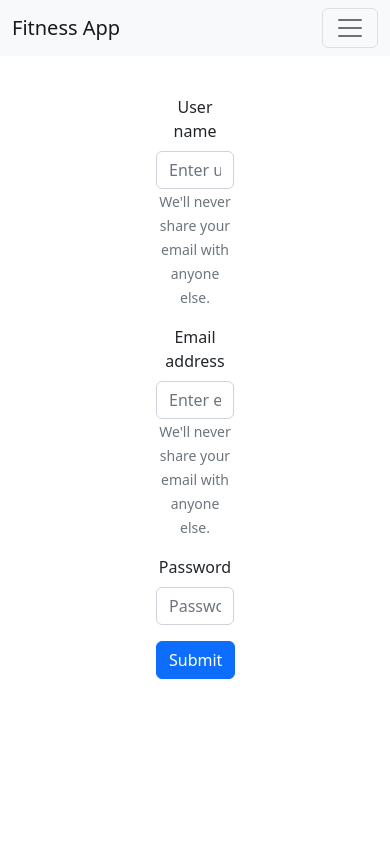
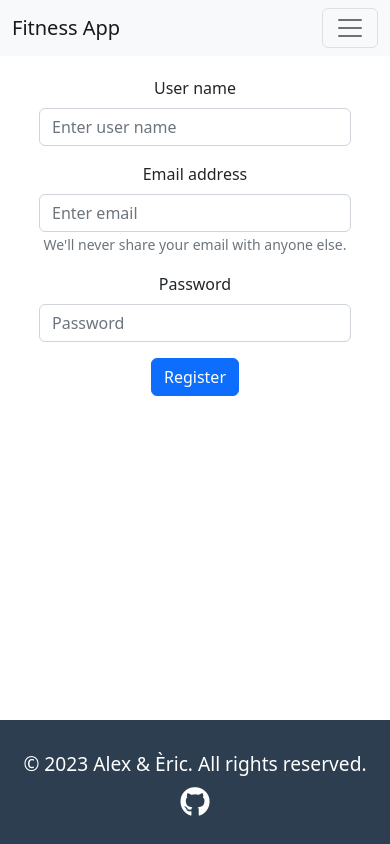
Before and after one commit to Alex-Eric/fitness-app-client, a React (Create React App) app: page /register in a window 390 px wide. Built offline with nearby package versions, Linux system fonts and the light colour scheme; no server answers.

Commit message:
Modified Exercise detail on responsive mobile, add a favicon, Add a footer copyright, Logo now redirect to Homepage, Sign up has validation, responsive login and register done

```diff
--- a/public/index.html
+++ b/public/index.html
@@ -24,7 +24,8 @@
       work correctly both with client-side routing and a non-root public URL.
       Learn how to configure a non-root public URL by running `npm run build`.
     -->
-    <title>React App</title>
+    <link rel="stylesheet" href="https://cdnjs.cloudflare.com/ajax/libs/font-awesome/5.15.3/css/all.min.css" />
+    <title>Fitness App</title>
   </head>
   <body>
     <noscript>You need to enable JavaScript to run this app.</noscript>
--- a/src/App.js
+++ b/src/App.js
@@ -10,6 +10,7 @@ import Login from "./pages/Login";
 import Register from "./pages/Register";
 import { useEffect, useState } from "react";
 import axios from "axios";
+import Footer from "./components/Footer";
 
 function App() {
   const [muscles, setMuscles] = useState(null);
@@ -44,6 +45,7 @@ function App() {
         <Route path="/login" element={<Login />} />
         <Route path="/register" element={<Register />} />
       </Routes>
+      <Footer />
     </div>
   );
 }
--- a/src/components/ExerciseForm.js
+++ b/src/components/ExerciseForm.js
@@ -155,7 +155,6 @@ function ExerciseForm(props) {
         </FloatingLabel>
         <br />
         <Button
-          variant="danger"
           type="submit"
           style={{ width: "30%", "margin-bottom": "30px" }}
         >
--- /dev/null
+++ b/src/components/Footer.js
@@ -0,0 +1,24 @@
+export default function Footer() {
+  return (
+    <footer>
+      <div className="container">
+        <div className="row">
+          <div className="col">
+            <p>
+              &copy; 2023 Alex & Èric. All rights reserved.{" "}
+            </p>
+            <p className="social-icons">
+              <a
+                href="https://github.com/Alex-Eric"
+                target="_blank"
+                rel="noreferrer"
+                >
+                <i class="fab fa-github"></i>
+              </a>
+                  </p>
+          </div>
+        </div>
+      </div>
+    </footer>
+  );
+}
--- a/src/components/Navbar.js
+++ b/src/components/Navbar.js
@@ -5,6 +5,7 @@ import Nav from "react-bootstrap/Nav";
 import Navbar from "react-bootstrap/Navbar";
 import { LinkContainer } from "react-router-bootstrap";
 import { AuthContext } from "../context/auth.context";
+import Logo from "./../images/logo.png"
 
 function NavbarF() {
   const { isLoggedIn, user, logOutUser } = useContext(AuthContext);
@@ -12,7 +13,9 @@ function NavbarF() {
   return (
     <Navbar bg="light" expand="lg" sticky="top" collapseOnSelect>
       <Container>
-        <Navbar.Brand>Fitness App</Navbar.Brand>
+        <LinkContainer to="/">
+          <Navbar.Brand>Fitness App</Navbar.Brand>
+        </LinkContainer>
         <Navbar.Toggle aria-controls="basic-navbar-nav" />
         <Navbar.Collapse id="basic-navbar-nav">
           <Nav className="me-auto">
@@ -32,12 +35,16 @@ function NavbarF() {
           <Nav>
             {isLoggedIn ? (
               <>
-              <div className="user">
-                <Navbar.Brand>{user && user.name.charAt(0).toUpperCase() + user.name.slice(1).toLowerCase()}</Navbar.Brand>
+                <div className="user">
+                  <Navbar.Brand>
+                    {user &&
+                      user.name.charAt(0).toUpperCase() +
+                        user.name.slice(1).toLowerCase()}
+                  </Navbar.Brand>
                 </div>
-                <div style={{"margin":"10px"}}>
-                <Button onClick={logOutUser}>Log out</Button>
-              </div>
+                <div style={{ margin: "0 10px" }}>
+                  <Button onClick={logOutUser}>Log out</Button>
+                </div>
               </>
             ) : (
               <div className="login-register">
--- a/src/index.css
+++ b/src/index.css
@@ -1,4 +1,7 @@
 body {
+  position: relative;
+  min-height: 100vh;
+  padding-bottom: 200px;
   margin: 0;
   font-family: -apple-system, BlinkMacSystemFont, 'Segoe UI', 'Roboto', 'Oxygen',
     'Ubuntu', 'Cantarell', 'Fira Sans', 'Droid Sans', 'Helvetica Neue',
@@ -33,8 +36,15 @@ code {
   align-items: center
 }
 
+/*Navbar login*/
+
 .login-register{
   display: flex
+}
+
+/* Login and register page */
+.login-register-page{
+  margin: 20px 35%
 }
 
 /* Estilos generales */
@@ -95,6 +105,19 @@ nav a {
   margin-bottom: 20px;
 }
 
+
+
+/* Exercise Details*/
+
+.display-exercise-details{
+  width: 40%;
+  position: fixed;
+  right: 0px;
+}
+
+.display-exercise-half-screen{
+  width: 60%;
+}
 
 /* Sección de introducción */
 
@@ -252,6 +275,31 @@ footer p {
   }
 }
 
+
+/* FOOTER COPYRIGHT*/
+
+footer {
+  background-color: #2c3e50;
+  color: #fff;
+  padding: 30px 0;
+  position: absolute;
+  left: 0;
+  bottom: 0;
+  width: 100%;
+  padding-bottom: 20px;
+}
+
+
+.social-icons a {
+  color: #fff;
+  font-size: 30px;
+}
+
+.social-icons a:hover {
+  color: #e67e22;
+}
+
+
 @media screen and (max-width:991px) {
   .user{
     display: block;
@@ -260,4 +308,20 @@ footer p {
   .login-register{
     display: block
   }
+  .display-exercise-details{
+    width: 100%;
+    position: fixed;
+    top: 50%;
+    left: 50%;
+    transform: translate(-50%, -50%);
+    overflow: scroll;
+    max-height: 80%;
+  }
+  .display-exercise-half-screen{
+    width: 100%;
+    opacity: 0.1
+  }
+  .login-register-page{
+    margin: 20px 10%
+  }
 }
--- a/src/pages/ExerciseDetail.js
+++ b/src/pages/ExerciseDetail.js
@@ -1,8 +1,9 @@
 import axios from "axios";
-import { useEffect, useState } from "react";
+import { useContext, useEffect, useState } from "react";
 import { Button, Spinner } from "react-bootstrap";
 import { useNavigate } from "react-router-dom";
 import ExerciseForm from "../components/ExerciseForm";
+import { AuthContext } from "../context/auth.context";
 
 function ExerciseDetail(props) {
   const [name, setName] = useState("");
@@ -11,6 +12,7 @@ function ExerciseDetail(props) {
   const [validated, setValidated] = useState(false);
 
   const { id } = props;
+  const { user } = useContext(AuthContext);
   const [exercise, setExercise] = useState(null);
   const [update, setUpdate] = useState(true);
   const [updateName, setUpdateName] = useState("Update");
@@ -24,8 +26,8 @@ function ExerciseDetail(props) {
           `http://localhost:5005/api/exercises/${id}`
       )
       .then((response) => {
-        console.log("id: ",id)
-        console.log("response: ",response.data)
+        console.log("id: ", id);
+        console.log("response: ", response.data);
         setExercise(response.data);
         setName(response.data.name);
         setType(response.data.type);
@@ -41,7 +43,7 @@ function ExerciseDetail(props) {
       .delete(`${process.env.REACT_APP_API_URL}/exercises/${id}`)
       .then(() => {
         navigate("/exercises");
-      props.setIdCallback("")
+        props.setIdCallback("");
       })
       .catch((error) => {
         console.log("error: ", error);
@@ -58,6 +60,12 @@ function ExerciseDetail(props) {
         <>
           {update ? (
             <>
+              <Button
+                onClick={() => props.setDisplayExerciseCallback(false)}
+                style={{ "margin-bottom": "20px" }}
+              >
+                Back
+              </Button>
               <h1>{exercise.name}</h1>
               <h5>
                 {exercise.type
@@ -86,18 +94,19 @@ function ExerciseDetail(props) {
                 muscles={props.muscles}
                 setMusclesCallback={props.setMusclesCallback}
                 setUpdateCallback={setUpdate}
-                buttonName={"Send"}
+                buttonName={"Update"}
                 submit={"update"}
               />
             </>
           )}
+          {user && user._id === exercise.owner && (
+            <>
               <Button
-            variant="danger"
                 style={{ width: "20%", "margin-right": "20px" }}
                 onClick={() =>
                   update ? (
                     <>
-                  {setUpdate(false)} {setUpdateName("Back")}
+                      {setUpdate(false)} {setUpdateName("Cancel")}
                     </>
                   ) : (
                     <>
@@ -129,6 +138,8 @@ function ExerciseDetail(props) {
                 </Button>
               )}
             </>
+          )}
+        </>
       ) : (
         <Spinner animation="border" />
       )}
--- a/src/pages/Login.js
+++ b/src/pages/Login.js
@@ -32,7 +32,7 @@ function Login() {
       });
   };
   return (
-    <div style={{"margin":"20px 40%"}}>
+    <div className="login-register-page">
     <Form onSubmit={handleSubmit}>
       <Form.Group className="mb-3" controlId="formBasicEmail">
         <Form.Label>Email address</Form.Label>
@@ -57,7 +57,7 @@ function Login() {
         />
       </Form.Group>
       <Button variant="primary" type="submit">
-        Submit
+        Login
       </Button>
     </Form>
     { errorMessage && <p className="error-message">{errorMessage}</p> }
--- a/src/pages/Register.js
+++ b/src/pages/Register.js
@@ -7,7 +7,9 @@ function Register() {
   const [name, setName] = useState("");
   const [email, setEmail] = useState("");
   const [password, setPassword] = useState("");
+  const [errorMessage, setErrorMessage] = useState(undefined);
   const navigate = useNavigate()
+
   const handleSubmit = (event) => {
     event.preventDefault();
     axios
@@ -19,24 +21,23 @@ function Register() {
       .then((response) => {
         navigate("/login")
       })
-      .catch((e) => {
-        console.log("error...", e);
+      .catch((error) => {
+        const errorDescription = error.response.data.message;
+      	setErrorMessage(errorDescription);
       });
   };
   return (
-    <div style={{ margin: "10% 40%" }}>
+    <div className="login-register-page">
       <Form onSubmit={handleSubmit}>
         <Form.Group className="mb-3" controlId="formBasicUser">
           <Form.Label>User name</Form.Label>
           <Form.Control
             type="text"
             placeholder="Enter user name"
+            name="name"
             value={name}
             onChange={(e) => setName(e.target.value)}
           />
-          <Form.Text className="text-muted">
-            We'll never share your email with anyone else.
-          </Form.Text>
         </Form.Group>
 
         <Form.Group className="mb-3" controlId="formBasicEmail">
@@ -44,6 +45,7 @@ function Register() {
           <Form.Control
             type="email"
             placeholder="Enter email"
+            name="email"
             value={email}
             onChange={(e) => setEmail(e.target.value)}
           />
@@ -57,13 +59,15 @@ function Register() {
           <Form.Control
             type="password"
             placeholder="Password"
+            name="password"
             value={password}
             onChange={(e) => setPassword(e.target.value)}
           />
         </Form.Group>
         <Button variant="primary" type="submit">
-          Submit
+          Register
         </Button>
+        { errorMessage && <p className="error-message">{errorMessage}</p> }
       </Form>
     </div>
   );
```
Also changed, not shown: src/pages/Exercises.js (+32 -17 lines), src/images/logo.png (added), 1 other file (tests, documents, lock files or other folders). Lines whose indentation alone changed are shown as unchanged.
